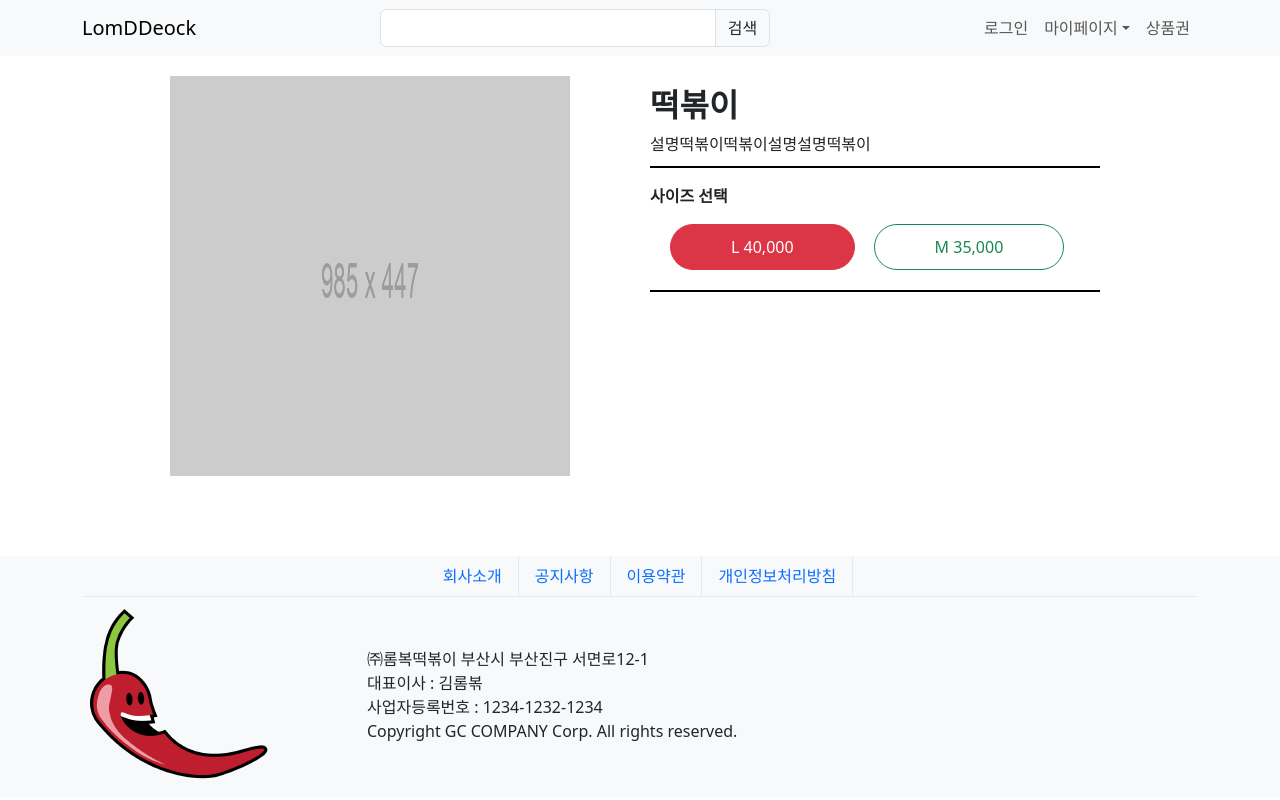
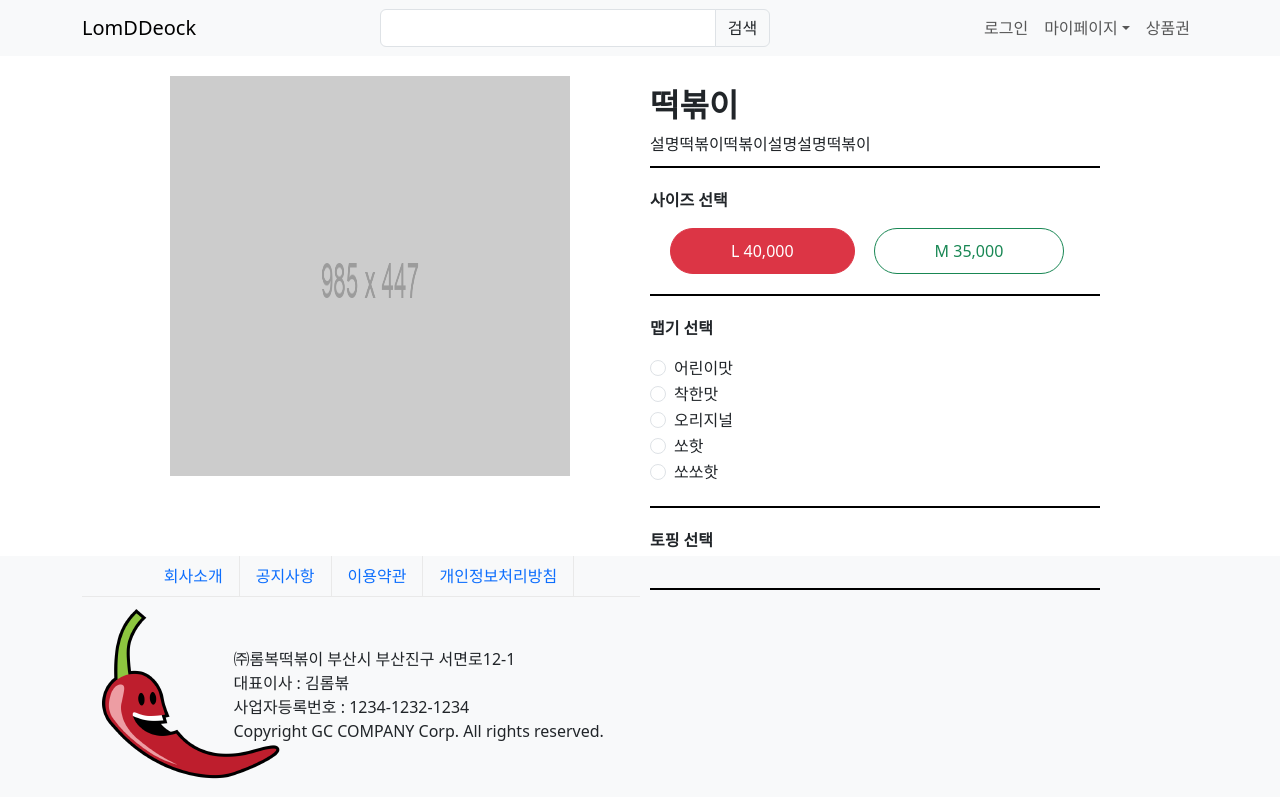
Before and after one commit to sloth0705/LomDDeock, a React (Create React App) app in the folder src/main/frontend/: page /menu/menuView in a window 1280 px wide. Built offline with nearby package versions, Linux system fonts and the light colour scheme.

Commit message:
메뉴 상세 진행중

```diff
--- a/src/main/frontend/src/css/menu/menuView.css
+++ b/src/main/frontend/src/css/menu/menuView.css
@@ -35,6 +35,7 @@
     width: 100%;
     padding-bottom: 10px;
     border-bottom: 2px solid black;
+    margin: 0px;
     box-sizing: border-box;
 }
 
@@ -45,6 +46,7 @@
 }
 
 .selectSize {
+    margin-top: 20px;
     padding-bottom: 20px;
     border-bottom: 2px solid black;
     box-sizing: border-box;
@@ -53,3 +55,25 @@
 .sizeDescription {
     font-weight: bold;
 }
+
+.selectSpicy {
+    margin-top: 20px;
+    padding-bottom: 20px;
+    border-bottom: 2px solid black;
+    box-sizing: border-box;
+}
+
+.spicyDescription {
+    font-weight: bold;
+}
+
+.selectTopping {
+    margin-top: 20px;
+    padding-bottom: 20px;
+    border-bottom: 2px solid black;
+    box-sizing: border-box;
+}
+
+.toppingDescription {
+    font-weight: bold;
+}
--- a/src/main/frontend/src/pages/menu/MenuView.js
+++ b/src/main/frontend/src/pages/menu/MenuView.js
@@ -8,7 +8,14 @@ function MenuView() {
     const radios = [
         { name: 'L 40,000', value: '1' },
         { name: 'M 35,000', value: '2' },
-      ];
+    ];
+    const spicyLevels = [
+        {name: '어린이맛', value: '1'},
+        {name: '착한맛', value: '2'},
+        {name: '오리지널', value: '3'},
+        {name: '쏘핫', value: '4'},
+        {name: '쏘쏘핫', value: '5'}
+    ];
 
     return (
         <section className="menuView">
@@ -41,6 +48,26 @@ function MenuView() {
                         ))}
                     </ButtonGroup>
                 </article>
+                <article className="selectSpicy">
+                    <p className="spicyDescription">
+                        맵기 선택
+                    </p>
+                    <Form>
+                        {spicyLevels.map((spicy) => (
+                            <Form.Check
+                                type={'radio'}
+                                id={'spicy-' + spicy.value}
+                                name='spicyLevel'
+                                label={spicy.name}>
+                            </Form.Check>
+                        ))}
+                    </Form>
+                </article>
+                <article className="selectTopping">
+                    <p className="toppingDescription">
+                        토핑 선택
+                    </p>
+                </article>
             </section>
         </section>
     )
```
